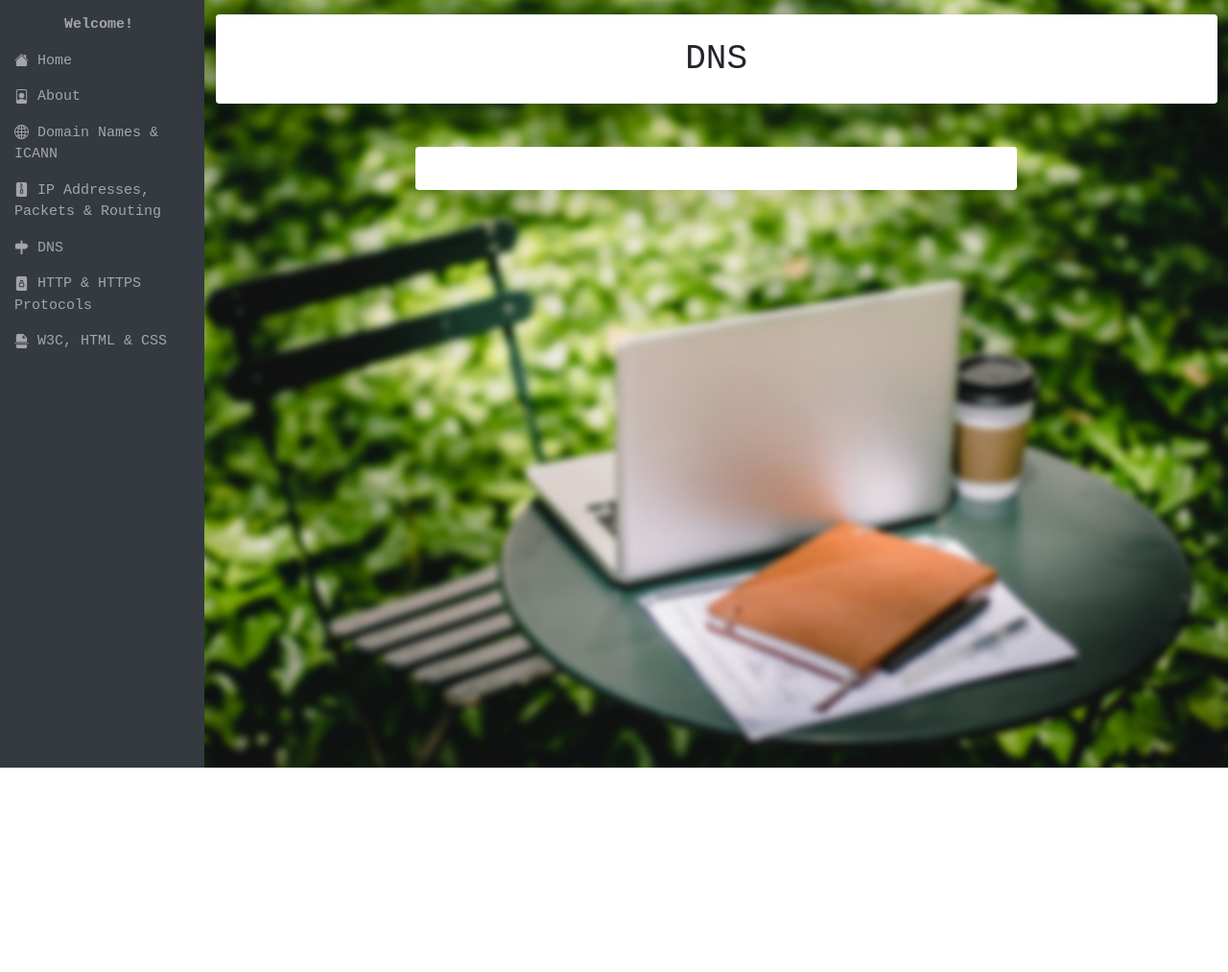
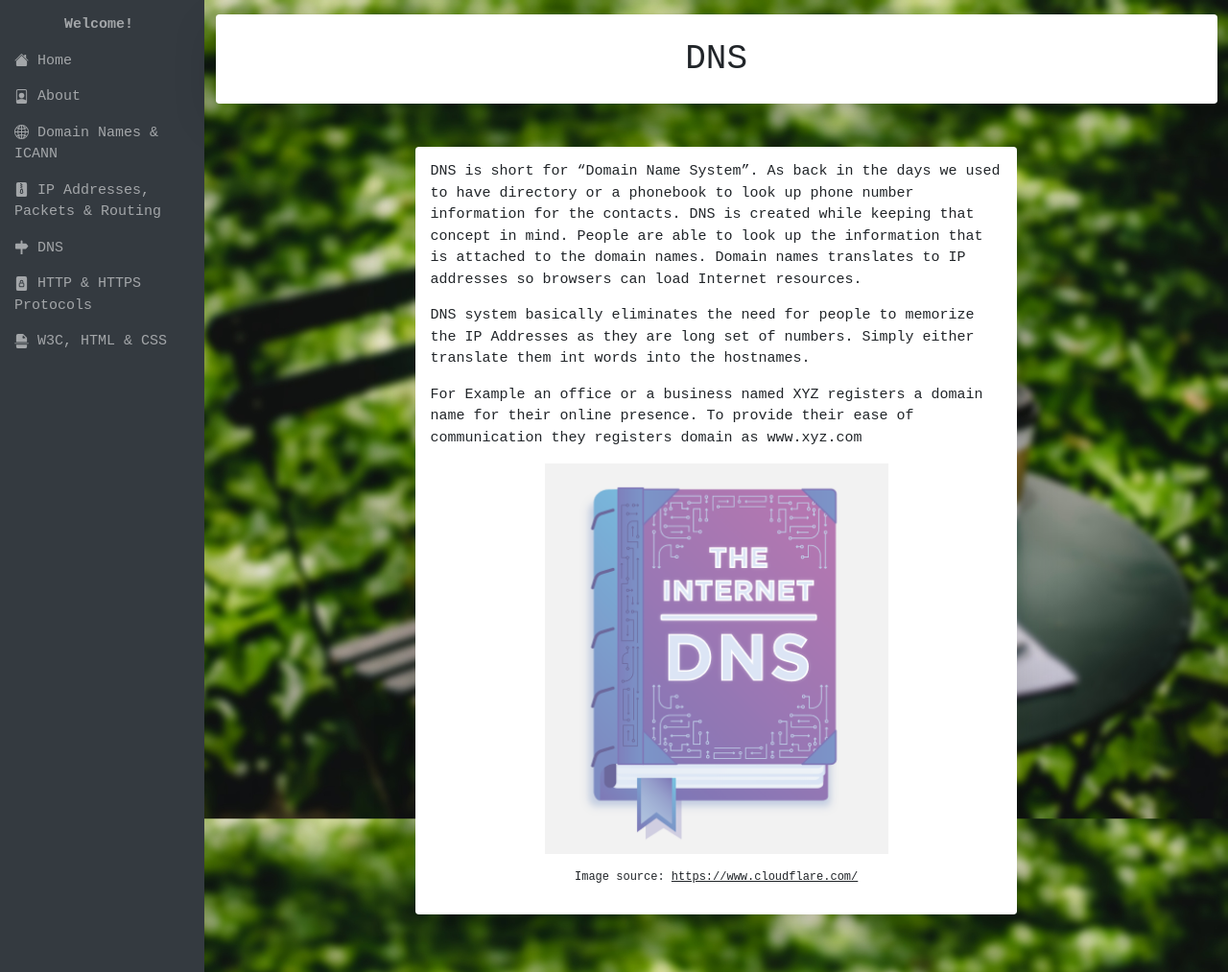
Before and after one commit to karanramani/how-the-internet-works-website, a plain HTML site: page dns.html in a window 1280 px wide. Shown: the whole page at 96% size. Before the commit the page ends 800 px from the top, so only its background shows below. Drawn offline with nearby package versions, Linux system fonts and the light colour scheme.

Commit message:
Feature: DNS Information added with an image.

```diff
--- a/dns.html
+++ b/dns.html
@@ -95,10 +95,19 @@
             <h1 class="second-project text-center"> DNS </h1>
           </div>
           <div class="shadow-lg p-3 mb-5 bg-white rounded topic-details">
-            <p>
-
+            <p>DNS is short for “Domain Name System”. As back in the days we used to have directory or a phonebook to
+              look up phone number information for the contacts. DNS is created while keeping that concept in mind.
+              People are able to look up the information that is attached to the domain names. Domain names translates
+              to IP addresses so browsers can load Internet resources.
             </p>
-<!--            <p style="text-align: center;"> <img src="images/www.jpg" style="width: 60%;"> </p>-->
+            <p>DNS system basically eliminates the need for people to memorize the IP Addresses as they are long set
+              of numbers. Simply either translate them int words into the hostnames.
+            </p>
+            <p>For Example an office or a business named XYZ registers a domain name for their online presence.
+              To provide their ease of communication they registers domain as www.xyz.com
+            </p>
+            <p style="text-align: center;"> <img src="images/dns.jpg" style="width: 60%;"> </p>
+            <p style="text-align: center; font-size: 12px;"> Image source: <a href="https://www.cloudflare.com/" target="_blank">https://www.cloudflare.com/</a> </p>
           </div>
         </main>
       </div>
```
Also changed, not shown: images/dns.jpg (added).
